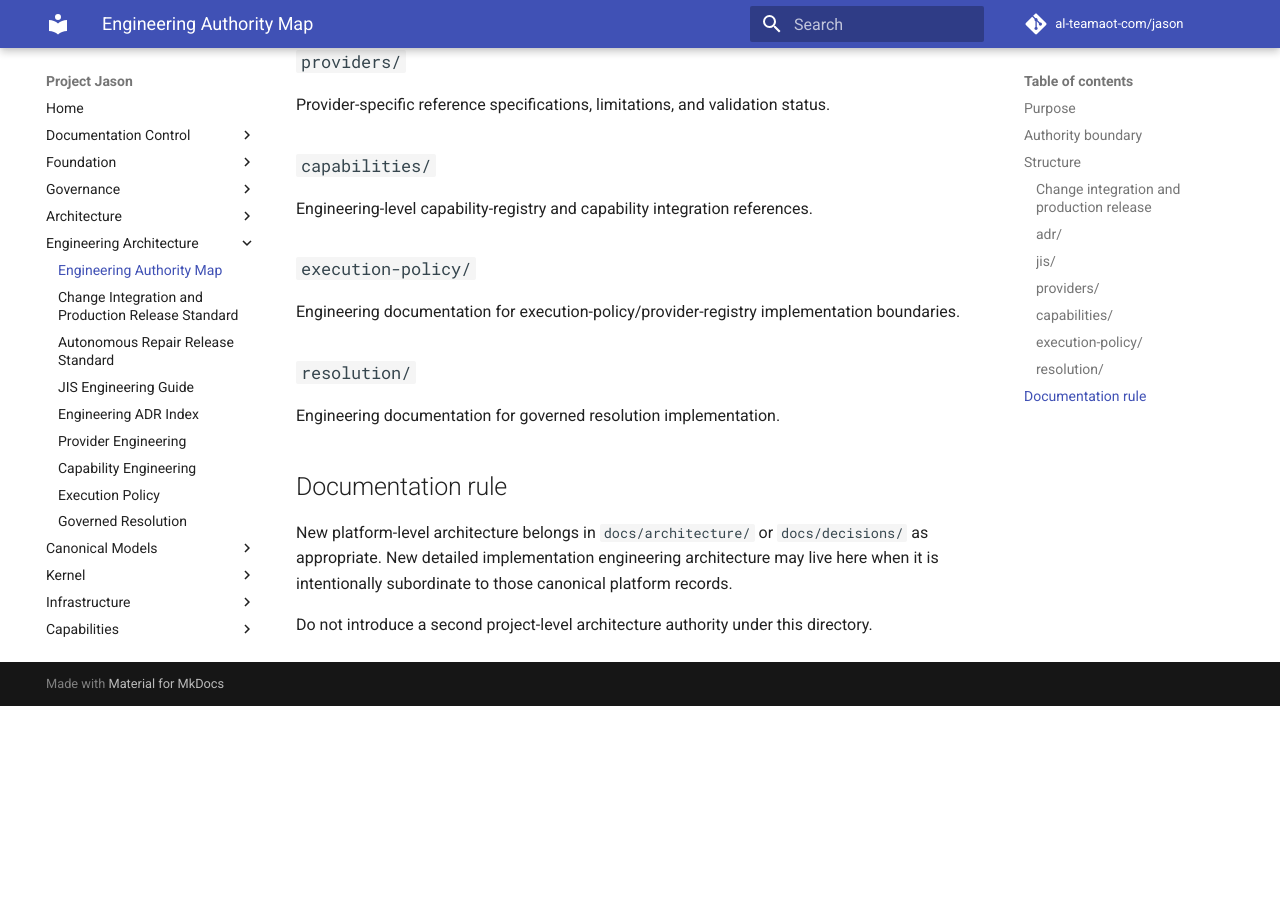
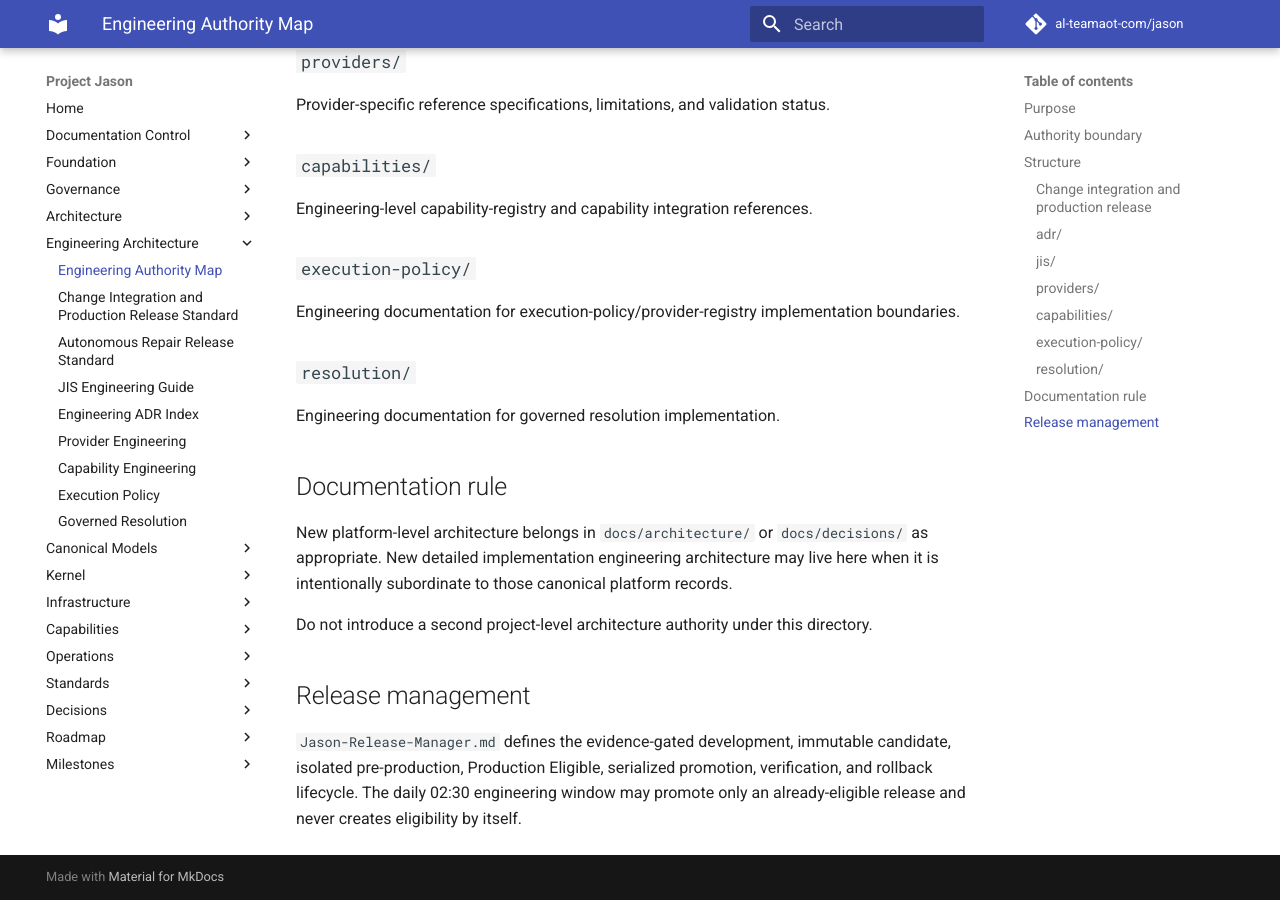
Before and after one commit to al-teamaot-com/jason, an MkDocs documentation site: the page built from docs/engineering/README.md, in a window 1280 px wide and 900 px high, scrolled down 1421 px. Built offline with MkDocs 1.6.1 and Material for MkDocs 9.7.7, drawn with Linux system fonts in a browser that asks for light colours; comment, search, counter and statistics services are not loaded; before the commit the page ends 2127 px from its top, so only the background shows below that.

Commit message:
Index Jason Release Manager documentation

```diff
--- a/docs/engineering/README.md
+++ b/docs/engineering/README.md
@@ -55,3 +55,7 @@
 New platform-level architecture belongs in `docs/architecture/` or `docs/decisions/` as appropriate. New detailed implementation engineering architecture may live here when it is intentionally subordinate to those canonical platform records.
 
 Do not introduce a second project-level architecture authority under this directory.
+
+## Release management
+
+`Jason-Release-Manager.md` defines the evidence-gated development, immutable candidate, isolated pre-production, Production Eligible, serialized promotion, verification, and rollback lifecycle. The daily 02:30 engineering window may promote only an already-eligible release and never creates eligibility by itself.
```
